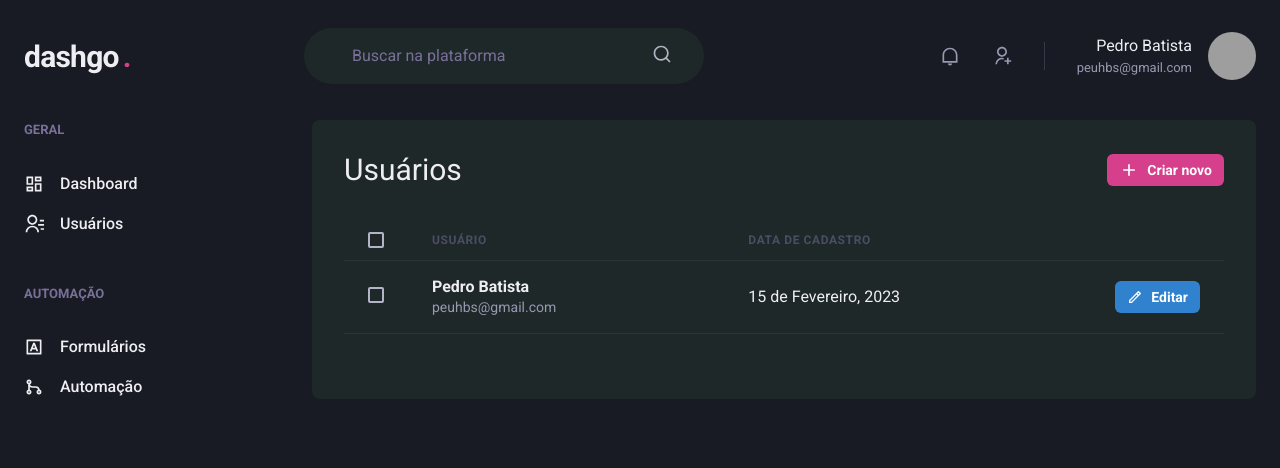
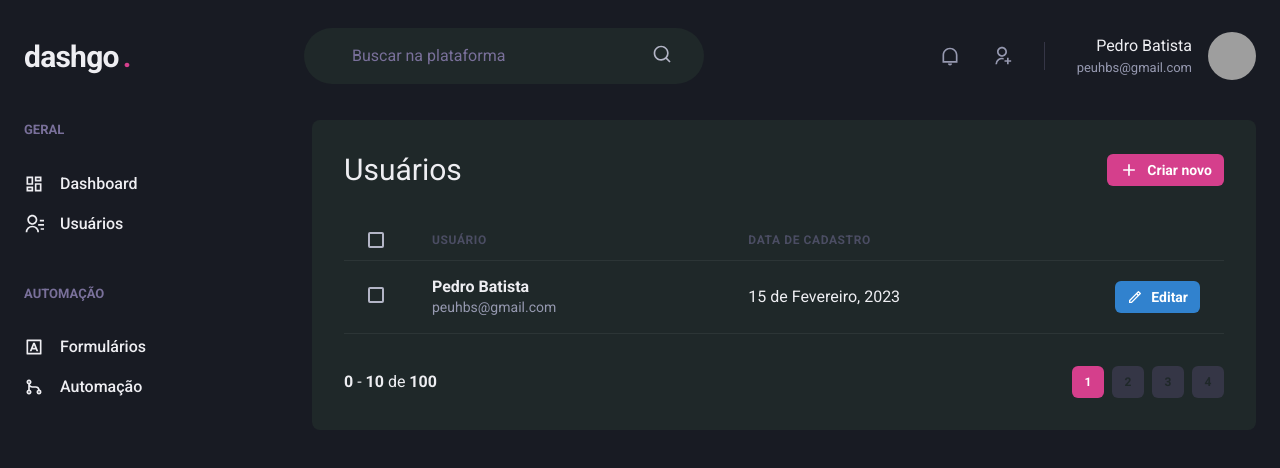
Before and after one commit to pedrohbs00/dashgo, a Next.js app: page /users in a window 1280 px wide. Shown: the top 468 px of the page. Built offline with nearby package versions, Linux system fonts and the light colour scheme; grey boxes are pictures that could not be loaded.

Commit message:
:Feat: :sparkles: Added Pagination Component

```diff
--- /dev/null
+++ b/src/components/Pagination/Pagination.tsx
@@ -0,0 +1,65 @@
+import { Box, Button, Stack } from "@chakra-ui/react";
+
+export function Pagination() {
+  return (
+    <Stack
+      direction="row"
+      mt="8"
+      spacing="6"
+      justify="space-between"
+      alignItems="center"
+    >
+      <Box>
+        <strong>0</strong> - <strong>10</strong> de <strong>100</strong>
+      </Box>
+      <Stack direction="row" spacing="2">
+        <Button
+          size="sm"
+          fontSize="xs"
+          width="4"
+          colorScheme="pink"
+          disabled
+          _disabled={{
+            bg: "pink.500",
+            cursor: "default"
+          }}
+        >
+          1
+        </Button>
+        <Button
+          size="sm"
+          fontSize="xs"
+          width="4"
+          bg="gray.700"
+          _hover={{
+            bg: "gray.500"
+          }}
+        >
+          2
+        </Button>
+        <Button
+          size="sm"
+          fontSize="xs"
+          width="4"
+          bg="gray.700"
+          _hover={{
+            bg: "gray.500"
+          }}
+        >
+          3
+        </Button>
+        <Button
+          size="sm"
+          fontSize="xs"
+          width="4"
+          bg="gray.700"
+          _hover={{
+            bg: "gray.500"
+          }}
+        >
+          4
+        </Button>
+      </Stack>
+    </Stack>
+  );
+}
--- a/src/pages/users/index.tsx
+++ b/src/pages/users/index.tsx
@@ -17,6 +17,7 @@
 import { Header } from "@/components/Header/Header";
 import { Sidebar } from "@/components/Sidebar/Sidebar";
 import { RiAddLine, RiPencilLine } from "react-icons/ri";
+import { Pagination } from "@/components/Pagination/Pagination";
 
 export default function UserList() {
   return (
@@ -80,6 +81,8 @@
               </Tr>
             </Tbody>
           </Table>
+
+          <Pagination />
         </Box>
       </Flex>
     </Box>
```
